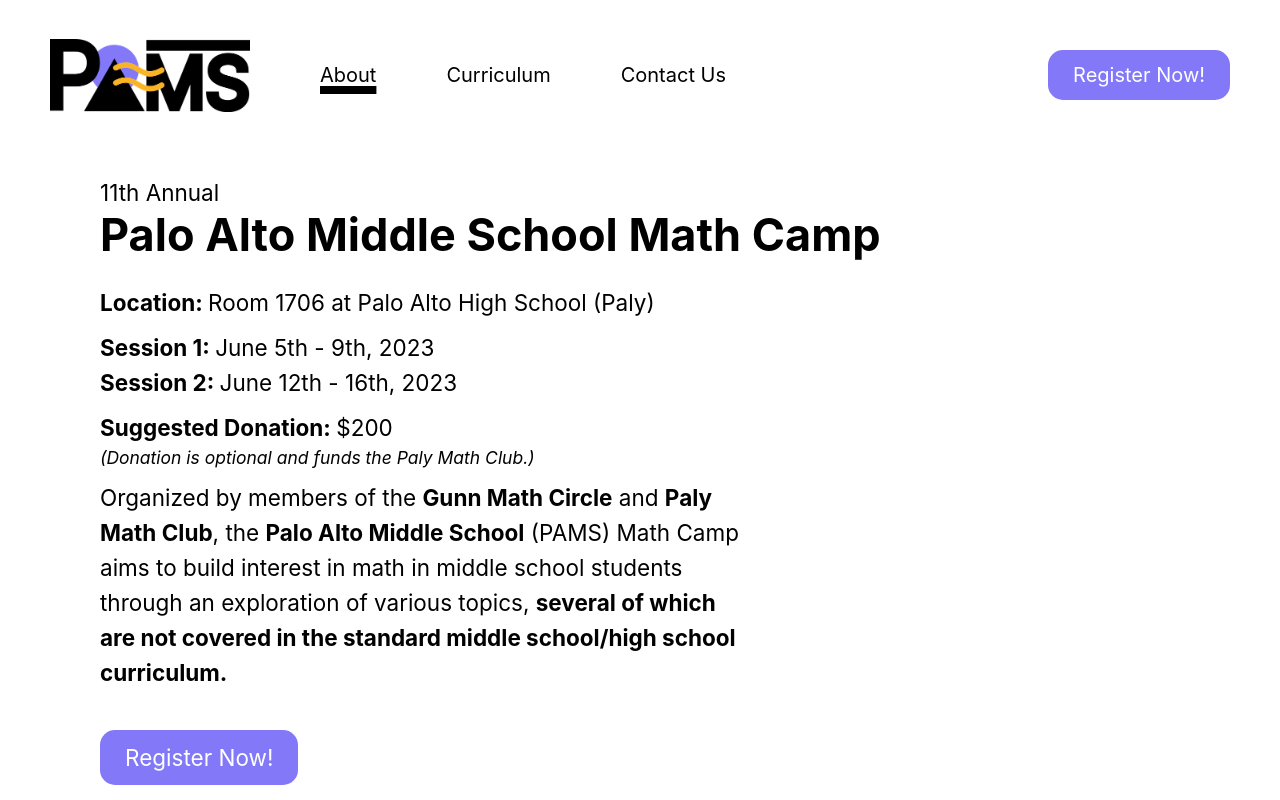
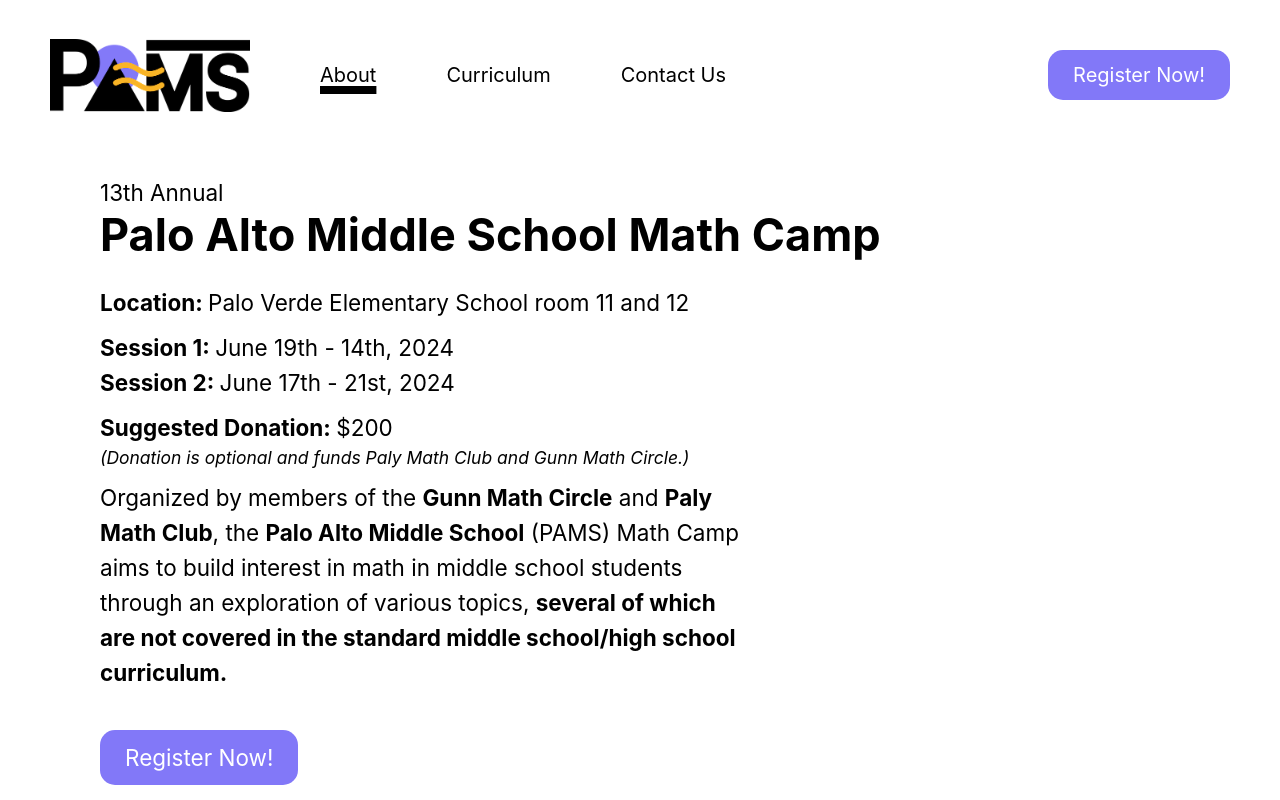
Before and after one commit to PAMSMathCamp/PAMS, a Next.js app: page / in a window 1280 px wide. Shown: the top 800 px of the page. Built offline with nearby package versions, Linux system fonts and the light colour scheme.

Commit message:
Update index.js

```diff
--- a/pages/index.js
+++ b/pages/index.js
@@ -8,21 +8,21 @@
 
 			<div className="flex grow">
 				<div>
-					<div>11th Annual</div>
+					<div>13th Annual</div>
 					<div className="text-4xl font-bold mb-5">Palo Alto Middle School Math Camp</div>
 
 					<div className="my-2">
-						<strong>Location: </strong> Room 1706 at Palo Alto High School (Paly)
+						<strong>Location: </strong> Palo Verde Elementary School room 11 and 12
 					</div>
 
 					<div className="my-2">
-						<strong>Session 1: </strong> June 5th - 9th, 2023 <br />
-						<strong>Session 2: </strong> June 12th - 16th, 2023
+						<strong>Session 1: </strong> June 19th - 14th, 2024 <br />
+						<strong>Session 2: </strong> June 17th - 21st, 2024
 					</div>
 
 					<div className="my-2">
 						<div><strong>Suggested Donation: </strong> $200 </div>
-						<div className='text-sm italic'>(Donation is optional and funds the Paly Math Club.)</div>
+						<div className='text-sm italic'>(Donation is optional and funds Paly Math Club and Gunn Math Circle.)</div>
 					</div>
 
 					<div className="mb-8 mt-2 lg:max-w-lg">
```
